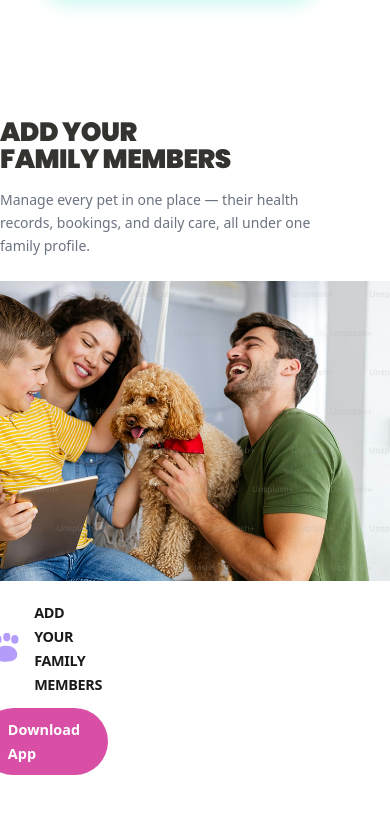
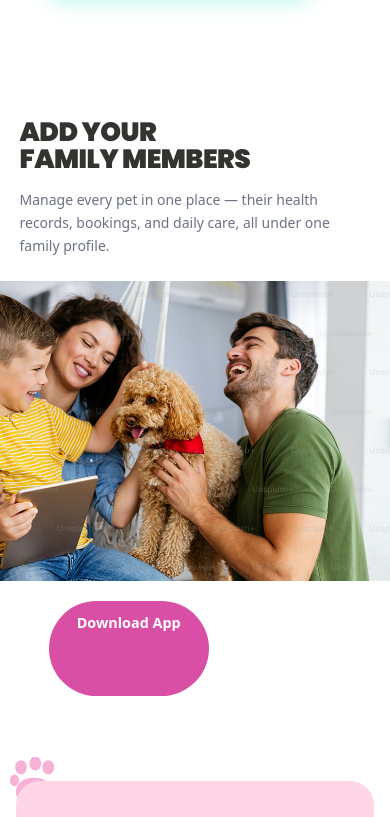
Before and after one commit to kaustubh-uelement/vanya-pet, a Next.js app: page / in a window 390 px wide. Shown: the part 3727-4544 px from the top of the page. Built offline with nearby package versions, Linux system fonts and the light colour scheme.

Commit message:
add your family mobile version fixed

```diff
--- a/components/home/FamilySection.js
+++ b/components/home/FamilySection.js
@@ -39,12 +39,11 @@
           className="relative mx-auto flex items-start justify-between gap-8"
           style={{
             maxWidth: "1200px",
-            paddingLeft: "0", // ← left div starts from edge
-            paddingRight: "clamp(1rem, 3vw, 2rem)", // ← just enough for right side
+            paddingInline: "clamp(1rem, 5vw, 2.5rem)",
           }}
         >
           {/* Left — eyebrow + headline + desc */}
-          <div className="flex-1 max-w-lg">
+          <div className="flex-1 max-w-lg ">
             {/* Eyebrow */}
             {/* <div className="flex items-center gap-1 mb-3">
               <span
@@ -174,10 +173,10 @@
         }}
       >
         <div
-          className="mx-auto flex flex-col justify-center gap-3"
+          className="mx-auto flex flex-row md:flex-col justify-center gap-3"
           style={{
             maxWidth: "1200px",
-            paddingInline: "clamp(4rem, 8vw, 7rem)",
+            paddingInline: "clamp(1rem, 5vw, 2.5rem)",
             // Reserve right space so content doesn't go under mockup
             paddingRight: `${MOCKUP_WIDTH + 48}px`,
             height: "100%",
@@ -209,7 +208,7 @@
             <Link
               href="/contact"
               className="inline-block font-bold transition-all duration-200
-                active:scale-95 hover:opacity-90"
+                active:scale-95 hover:opacity-90 w-fit whitespace-nowrap"
               style={{
                 background: "#D84FA5",
                 color: "#fff",
```
